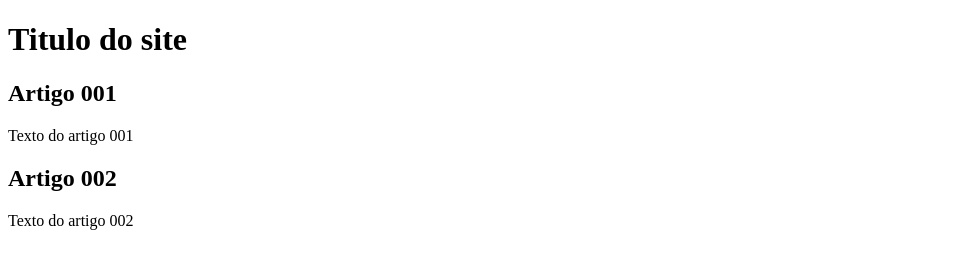
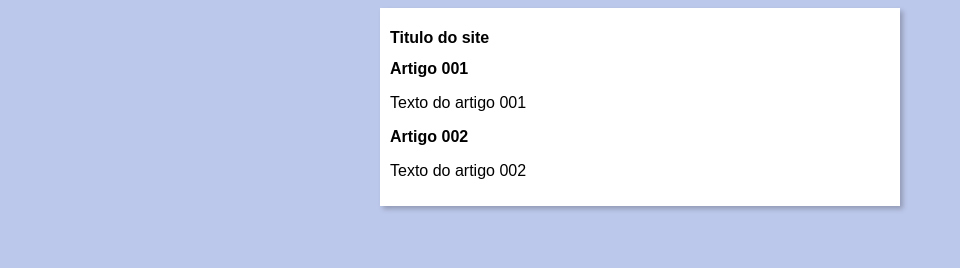
Before and after one commit to RafaelaSDaSilva/projeto-site, a plain HTML site: page index.html in a window 1280 px wide. Shown: the whole page, without its empty margins (0-960 px from the left). Drawn offline with Linux system fonts and the light colour scheme.

Commit message:
iniciei o design

```diff
--- /dev/null
+++ b/estilo/style.css
@@ -0,0 +1,16 @@
+*{
+    font-family: Arial, Helvetica, sans-serif;
+    font-size: 16px;
+}
+
+body{
+    background-color: rgb(188, 200, 235);
+}
+
+main{
+    background-color: white;
+    width: 500px;
+    margin: auto;
+    padding: 10px;
+    box-shadow: 3px 3px 5px rgba(0, 0, 0, 0.226);
+}
--- a/index.html
+++ b/index.html
@@ -4,6 +4,7 @@
     <meta charset="UTF-8">
     <meta name="viewport" content="width=device-width, initial-scale=1.0">
     <title>Titulo do site</title>
+    <link rel="stylesheet" href="estilo/style.css">
 </head>
 <body>
     <main>
```
